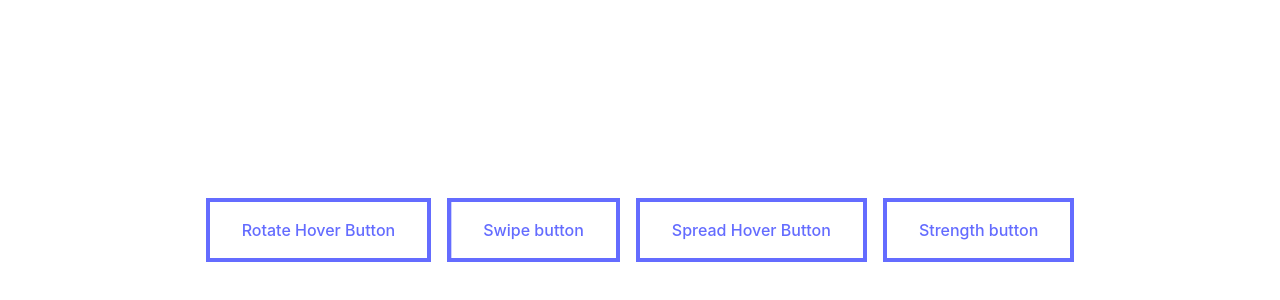
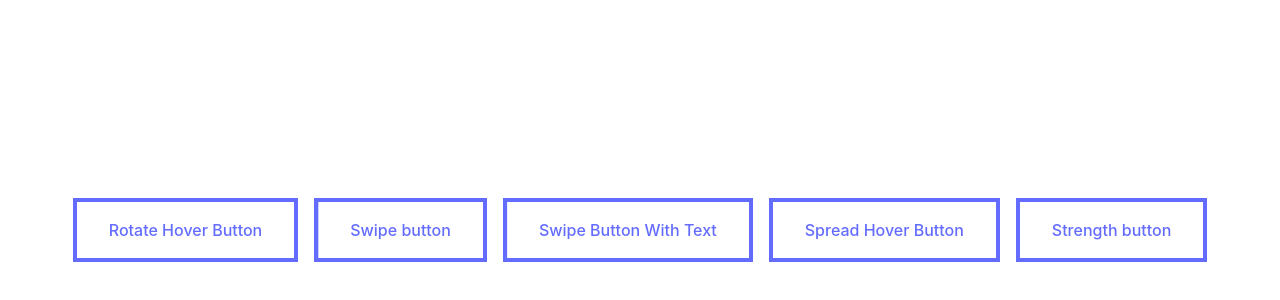
Before and after one commit to andy5566w/vue3-advenced-css, a Vue app: page / in a window 1280 px wide. Shown: the part 170-470 px from the top of the page. Built offline with nearby package versions, Linux system fonts and the light colour scheme.

Commit message:
add swipe button with text

```diff
--- a/src/components/DIsplayButton.vue
+++ b/src/components/DIsplayButton.vue
@@ -2,6 +2,7 @@
   <div class="flex items-center justift-center gap-4">
     <RotateHoverButton />
     <SwipeButton />
+    <SwipeButtonWithText />
     <SpreadHoverButton />
     <StrenthButton />
   </div>
@@ -12,6 +13,7 @@ import RotateHoverButton from './buttons/RotateHoverButtons.vue'
 import SwipeButton from './buttons/SwipeButton.vue'
 import SpreadHoverButton from './buttons/SpreadHoverButton.vue'
 import StrenthButton from './buttons/StrengthButton.vue'
+import SwipeButtonWithText from './buttons/SwipeButtonWithText.vue'
 </script>
 
 <style lang="scss" scoped></style>
--- /dev/null
+++ b/src/components/buttons/SwipeButtonWithText.vue
@@ -0,0 +1,35 @@
+<template>
+  <a
+    class="swipe-button px-8 py-4 border-4 border-current relative"
+    href="#"
+    data-text="Yep!"
+    >Swipe Button With Text</a
+  >
+</template>
+
+<script setup></script>
+
+<style lang="scss" scoped>
+.swipe-button {
+  overflow: hidden;
+  &:before {
+    display: block;
+    transition: all 0.5s ease-in;
+    content: attr(data-text);
+    position: absolute;
+    top: 0;
+    left: 0;
+    height: 100%;
+    width: 100%;
+    background-color: currentColor;
+    transform: translateX(-100%);
+    display: flex;
+    align-items: center;
+    justify-content: center;
+  }
+  &:hover:before {
+    transform: translateX(0);
+    background: #fff;
+  }
+}
+</style>
```
